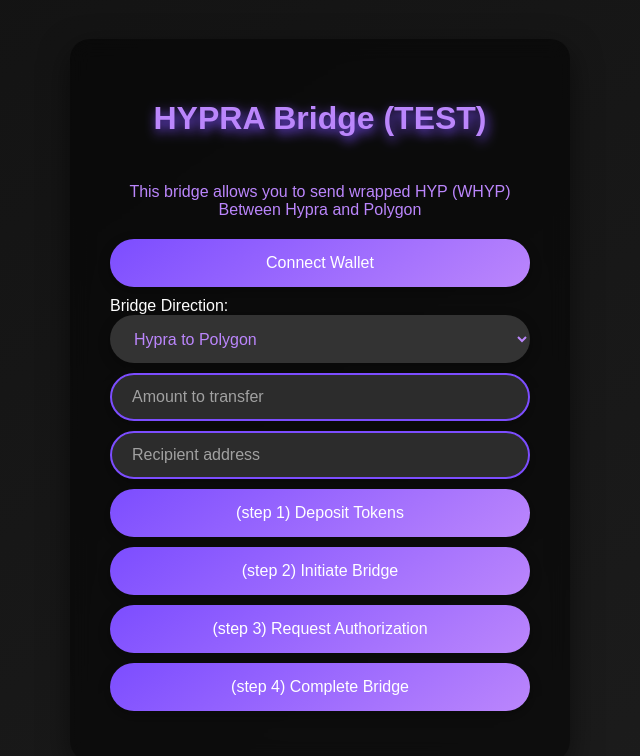
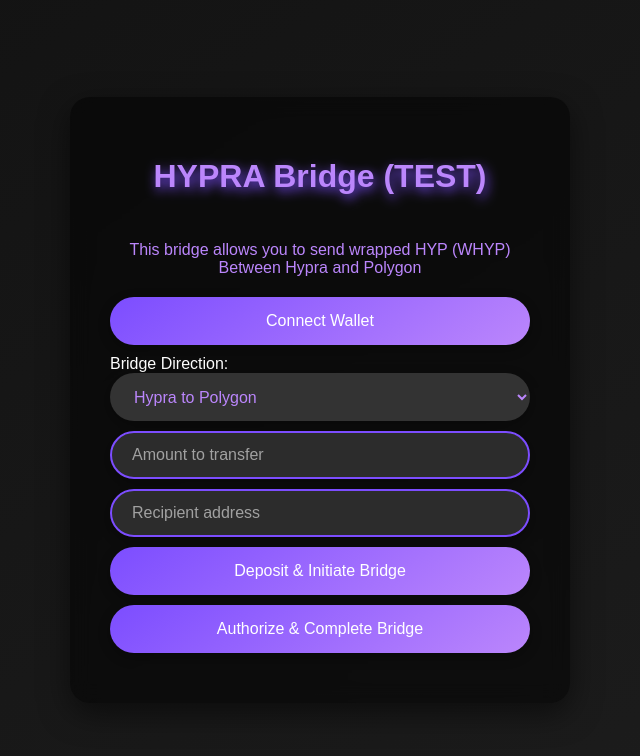
Before and after one commit to mrfixit-stickyhash/hypra-bridge, a React (Create React App) app: page / in a window 1280 px wide. Shown: the top 756 px of the page, without its empty margins (320-960 px from the left). Built offline with nearby package versions, Linux system fonts and the light colour scheme.

Commit message:
calling gas function

```diff
--- a/src/App.js
+++ b/src/App.js
@@ -243,64 +243,89 @@
   await switchNetwork(targetChainId);
 
   const contract = new web3.eth.Contract(polygonBridgeABI, polygonBridgeAddress);
+
+  try {
+    // Fetch the current gas cost from the contract
+    const currentGasCost = await contract.methods.gasCost().call();
+
+    // Use the fetched gas cost for the value of the transaction
     await contract.methods.requestAuthorization(actionId)
-    .send({ from: userAccount, value: web3.utils.toWei("0.05", "ether") }) // Adjust gas cost as needed
-    .on('transactionHash', hash => {
+      .send({
+        from: userAccount,
+        value: currentGasCost, // Use dynamic gas cost
+        gas: 1000000, // You may still need to set a gas limit for the transaction itself
+      })
+      .on('transactionHash', (hash) => {
         console.log(`Authorization request transaction hash: ${hash}`);
         setFrontendMessage("Authorization request sent. Waiting for approval...");
       })
-    .on('receipt', receipt => {
+      .on('receipt', (receipt) => {
         console.log('Authorization request completed', receipt);
-      // No direct method to check authorization, proceed based on transaction success
-      if(receipt.status) {
-        console.log("Proceeding based on successful transaction.");
+        if (receipt.status) {
           setFrontendMessage("Waiting for authorization...");
           waitForAuthorization(actionId);
         } else {
           setErrorMessage("Authorization request failed.");
         }
       })
-    .on('error', error => {
+      .on('error', (error) => {
         console.error('Error requesting authorization:', error);
         setErrorMessage('Error requesting authorization. Please try again.');
       });
+  } catch (error) {
+    console.error('Error requesting authorization:', error);
+    setErrorMessage('Error requesting authorization. Please try again.');
+  }
 }
 
 
 
-async function waitForAuthorization(actionId) {
+
+
+
+
+
+
+
+
+
+
+
+
+function waitForAuthorization(actionId) {
+  return new Promise((resolve, reject) => {
     if (!web3 || !actionId) {
-    setErrorMessage("Web3 not initialized or Action ID unavailable.");
+      reject("Web3 not initialized or Action ID unavailable.");
       return;
     }
 
     try {
       console.log(`Checking authorization for action ID: ${actionId}`);
-
       const bridgeAddress = bridgeDirection === 'hypraToPolygon' ? hypraBridgeAddress : polygonBridgeAddress;
       const bridgeABI = bridgeDirection === 'hypraToPolygon' ? hypraBridgeABI : polygonBridgeABI;
       const contract = new web3.eth.Contract(bridgeABI, bridgeAddress);
 
-    // Polling function to check for authorization
       const checkAuthorization = async () => {
         const isAuthorized = await contract.methods.authorizedActions(actionId).call();
-
         if (isAuthorized) {
           console.log('Authorization confirmed for action ID:', actionId);
-        setFrontendMessage("Authorization confirmed. Please proceed with the next step.");
-        clearInterval(checkInterval); // Stop polling
+          clearInterval(checkInterval);
+          setFrontendMessage("Authorization confirmed. Proceeding with token minting..."); // Update the message upon confirmation
+          resolve(); // Resolve the promise when authorization is confirmed
         } else {
           console.log('Polling for authorization...');
         }
       };
 
-    // Start polling for authorization every 10 seconds
       const checkInterval = setInterval(checkAuthorization, 10000);
     } catch (error) {
       console.error('Error in waitForAuthorization:', error);
-    setErrorMessage(`Error: ${error.message}. Please try again.`);
+      reject(error); // Reject the promise on error
     }
+  });
 }
+
+
 
 
 
@@ -352,6 +377,40 @@
   }
 }
 
+async function depositAndInitiateBridge() {
+  if (!web3 || !isValidAddress(recipient) || !isValidAmount(amount)) {
+    setErrorMessage("Validation failed");
+    return;
+  }
+
+  try {
+    await ensureCorrectNetwork();
+    await depositTokens(); // Assuming this will throw an error if the deposit fails
+    await burnTokens(); // Proceed to burn tokens if depositTokens does not throw
+  } catch (error) {
+    console.error("Error in deposit and initiate bridge:", error);
+    setErrorMessage(error.message || "An error occurred during the deposit and initiate bridge process.");
+  }
+}
+
+
+async function authorizeAndCompleteBridge() {
+  if (!web3 || !actionId) {
+    console.error("Web3 not initialized or action ID missing");
+    setErrorMessage("Web3 not initialized or action ID missing");
+    return;
+  }
+
+  try {
+    await requestAuthorization();
+    await waitForAuthorization(actionId); // Wait for authorization to be confirmed
+    await mintTokens(); // Proceed to mint tokens once authorization is confirmed
+  } catch (error) {
+    console.error("Error in authorization and complete bridge:", error);
+    setErrorMessage(error.message);
+  }
+}
+
 
 
 
@@ -375,13 +434,13 @@
       <input type="text" value={recipient} onChange={(e) => setRecipient(e.target.value)} placeholder="Recipient address" />
     </div>
     {errorMessage && <div className="error-message">{errorMessage}</div>}
-    <button onClick={depositTokens} className="action-btn">(step 1) Deposit Tokens</button>
-    <button onClick={burnTokens} className="action-btn">(step 2) Initiate Bridge</button>
-    <button onClick={() => requestAuthorization(actionId)} className="action-btn">(step 3) Request Authorization</button>
-    <button onClick={mintTokens} className="action-btn">(step 4) Complete Bridge</button>
+    {/* Updated Buttons for Combined Steps */}
+    <button onClick={depositAndInitiateBridge} className="action-btn">Deposit & Initiate Bridge</button>
+    <button onClick={authorizeAndCompleteBridge} className="action-btn">Authorize & Complete Bridge</button>
     {frontendMessage && <div className="frontend-message">{frontendMessage}</div>}
   </div>
 );
+
 }
 
 export default App;
```
Lines whose indentation alone changed are shown as unchanged.
